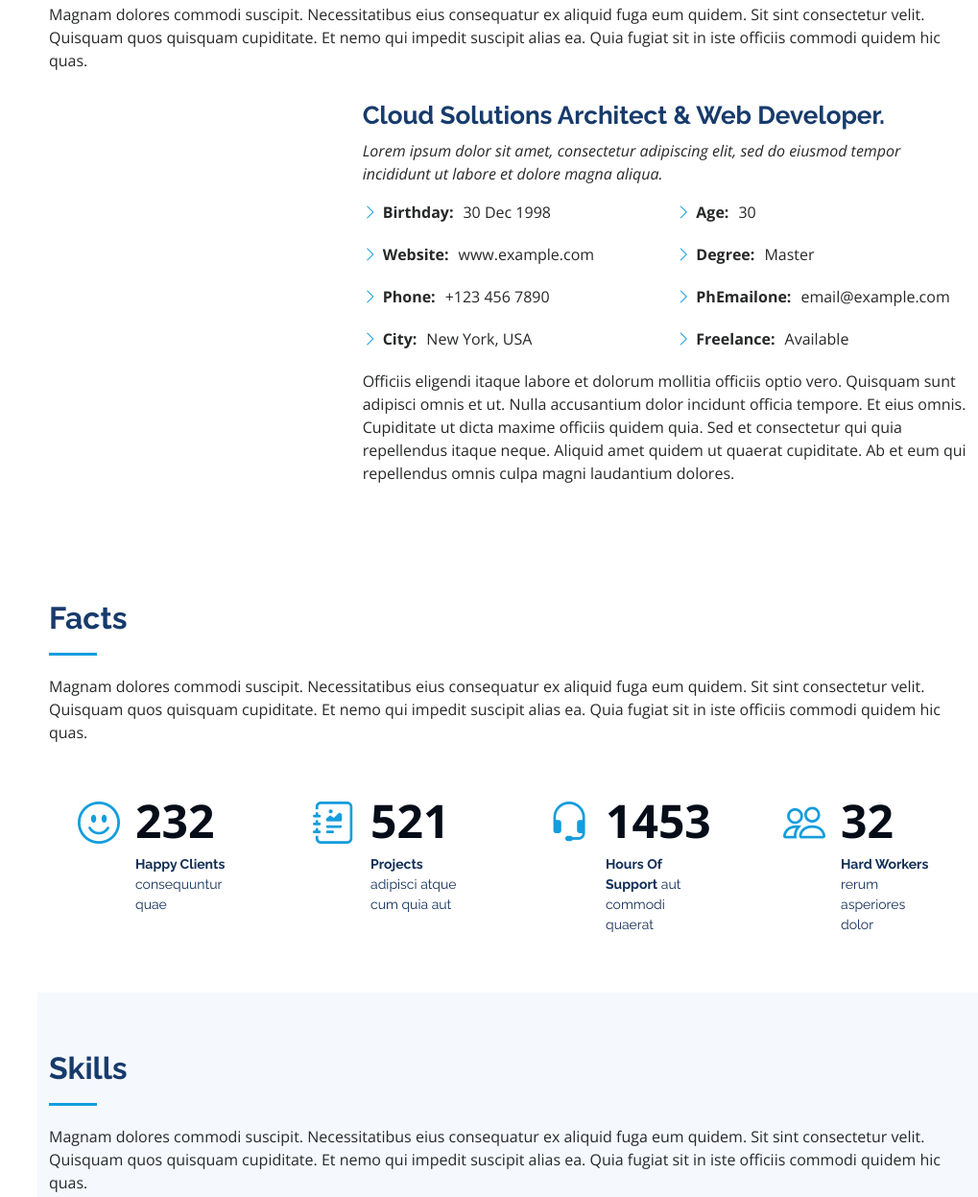
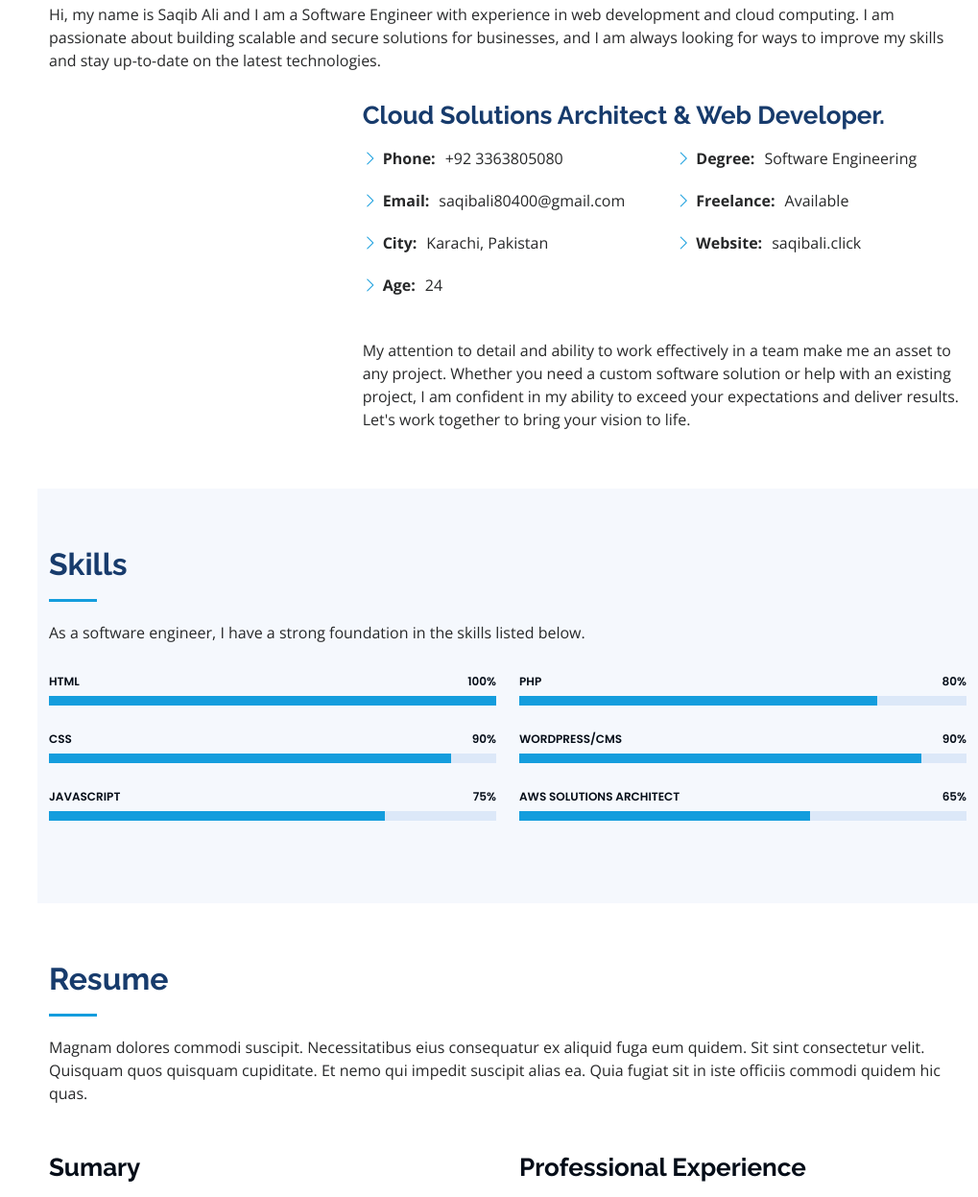
Before and after one commit to saqib59/portfolio_aws, a plain HTML site: page index.html in a window 1280 px wide. Shown: the part 935-2182 px from the top of the page at 96% size, without its empty margins (261-1280 px from the left). Drawn offline with nearby package versions, Linux system fonts and the light colour scheme.

Commit message:
updated about and skills section

```diff
--- a/index.html
+++ b/index.html
@@ -82,7 +82,7 @@
 
         <div class="section-title">
           <h2>About</h2>
-          <p>Magnam dolores commodi suscipit. Necessitatibus eius consequatur ex aliquid fuga eum quidem. Sit sint consectetur velit. Quisquam quos quisquam cupiditate. Et nemo qui impedit suscipit alias ea. Quia fugiat sit in iste officiis commodi quidem hic quas.</p>
+          <p>Hi, my name is Saqib Ali and I am a Software Engineer with experience in web development and cloud computing. I am passionate about building scalable and secure solutions for businesses, and I am always looking for ways to improve my skills and stay up-to-date on the latest technologies.</p>
         </div>
 
         <div class="row">
@@ -92,30 +92,28 @@
           <div class="col-lg-8 pt-4 pt-lg-0 content" data-aos="fade-left">
             <h3>Cloud Solutions Architect &amp; Web Developer.</h3>
             <p class="fst-italic">
-              Lorem ipsum dolor sit amet, consectetur adipiscing elit, sed do eiusmod tempor incididunt ut labore et dolore
-              magna aliqua.
             </p>
             <div class="row">
               <div class="col-lg-6">
                 <ul>
-                  <li><i class="bi bi-chevron-right"></i> <strong>Birthday:</strong> <span>30 Dec 1998</span></li>
-                  <li><i class="bi bi-chevron-right"></i> <strong>Website:</strong> <span>www.example.com</span></li>
-                  <li><i class="bi bi-chevron-right"></i> <strong>Phone:</strong> <span>+123 456 7890</span></li>
-                  <li><i class="bi bi-chevron-right"></i> <strong>City:</strong> <span>New York, USA</span></li>
+                  <li><i class="bi bi-chevron-right"></i> <strong>Phone:</strong> <span>+92 3363805080</span></li>
+                  <li><i class="bi bi-chevron-right"></i> <strong>Email:</strong> <span>saqibali80400@gmail.com</span></li>
+                  <li><i class="bi bi-chevron-right"></i> <strong>City:</strong> <span>Karachi, Pakistan</span></li>
+                  <li><i class="bi bi-chevron-right"></i> <strong>Age:</strong> <span>24</span></li>
                 </ul>
               </div>
               <div class="col-lg-6">
                 <ul>
-                  <li><i class="bi bi-chevron-right"></i> <strong>Age:</strong> <span>30</span></li>
-                  <li><i class="bi bi-chevron-right"></i> <strong>Degree:</strong> <span>Master</span></li>
-                  <li><i class="bi bi-chevron-right"></i> <strong>PhEmailone:</strong> <span>email@example.com</span></li>
+                  <li><i class="bi bi-chevron-right"></i> <strong>Degree:</strong> <span>Software Engineering</span></li>
                   <li><i class="bi bi-chevron-right"></i> <strong>Freelance:</strong> <span>Available</span></li>
+                  <li><i class="bi bi-chevron-right"></i> <strong>Website:</strong> <span>saqibali.click</span></li>
+
                 </ul>
               </div>
             </div>
+            <br>
             <p>
-              Officiis eligendi itaque labore et dolorum mollitia officiis optio vero. Quisquam sunt adipisci omnis et ut. Nulla accusantium dolor incidunt officia tempore. Et eius omnis.
-              Cupiditate ut dicta maxime officiis quidem quia. Sed et consectetur qui quia repellendus itaque neque. Aliquid amet quidem ut quaerat cupiditate. Ab et eum qui repellendus omnis culpa magni laudantium dolores.
+              My attention to detail and ability to work effectively in a team make me an asset to any project. Whether you need a custom software solution or help with an existing project, I am confident in my ability to exceed your expectations and deliver results. Let's work together to bring your vision to life.
             </p>
           </div>
         </div>
@@ -123,61 +121,13 @@
       </div>
     </section><!-- End About Section -->
 
-    <!-- ======= Facts Section ======= -->
-    <section id="facts" class="facts">
-      <div class="container">
-
-        <div class="section-title">
-          <h2>Facts</h2>
-          <p>Magnam dolores commodi suscipit. Necessitatibus eius consequatur ex aliquid fuga eum quidem. Sit sint consectetur velit. Quisquam quos quisquam cupiditate. Et nemo qui impedit suscipit alias ea. Quia fugiat sit in iste officiis commodi quidem hic quas.</p>
-        </div>
-
-        <div class="row no-gutters">
-
-          <div class="col-lg-3 col-md-6 d-md-flex align-items-md-stretch" data-aos="fade-up">
-            <div class="count-box">
-              <i class="bi bi-emoji-smile"></i>
-              <span data-purecounter-start="0" data-purecounter-end="232" data-purecounter-duration="1" class="purecounter"></span>
-              <p><strong>Happy Clients</strong> consequuntur quae</p>
-            </div>
-          </div>
-
-          <div class="col-lg-3 col-md-6 d-md-flex align-items-md-stretch" data-aos="fade-up" data-aos-delay="100">
-            <div class="count-box">
-              <i class="bi bi-journal-richtext"></i>
-              <span data-purecounter-start="0" data-purecounter-end="521" data-purecounter-duration="1" class="purecounter"></span>
-              <p><strong>Projects</strong> adipisci atque cum quia aut</p>
-            </div>
-          </div>
-
-          <div class="col-lg-3 col-md-6 d-md-flex align-items-md-stretch" data-aos="fade-up" data-aos-delay="200">
-            <div class="count-box">
-              <i class="bi bi-headset"></i>
-              <span data-purecounter-start="0" data-purecounter-end="1453" data-purecounter-duration="1" class="purecounter"></span>
-              <p><strong>Hours Of Support</strong> aut commodi quaerat</p>
-            </div>
-          </div>
-
-          <div class="col-lg-3 col-md-6 d-md-flex align-items-md-stretch" data-aos="fade-up" data-aos-delay="300">
-            <div class="count-box">
-              <i class="bi bi-people"></i>
-              <span data-purecounter-start="0" data-purecounter-end="32" data-purecounter-duration="1" class="purecounter"></span>
-              <p><strong>Hard Workers</strong> rerum asperiores dolor</p>
-            </div>
-          </div>
-
-        </div>
-
-      </div>
-    </section><!-- End Facts Section -->
-
     <!-- ======= Skills Section ======= -->
     <section id="skills" class="skills section-bg">
       <div class="container">
 
         <div class="section-title">
           <h2>Skills</h2>
-          <p>Magnam dolores commodi suscipit. Necessitatibus eius consequatur ex aliquid fuga eum quidem. Sit sint consectetur velit. Quisquam quos quisquam cupiditate. Et nemo qui impedit suscipit alias ea. Quia fugiat sit in iste officiis commodi quidem hic quas.</p>
+          <p>As a software engineer, I have a strong foundation in the skills listed below.</p>
         </div>
 
         <div class="row skills-content">
@@ -224,9 +174,9 @@
             </div>
 
             <div class="progress">
-              <span class="skill">Photoshop <i class="val">55%</i></span>
+              <span class="skill">AWS Solutions Architect <i class="val">65%</i></span>
               <div class="progress-bar-wrap">
-                <div class="progress-bar" role="progressbar" aria-valuenow="55" aria-valuemin="0" aria-valuemax="100"></div>
+                <div class="progress-bar" role="progressbar" aria-valuenow="65" aria-valuemin="0" aria-valuemax="100"></div>
               </div>
             </div>
 
```
